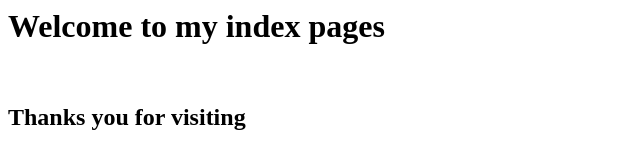
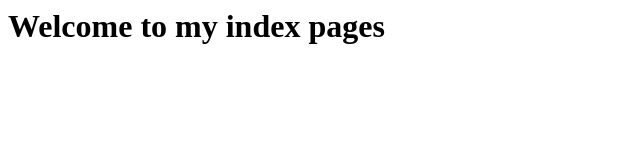
Before and after one commit to Arth2001/octomuski.github.io, a plain HTML site: page index.html in a window 1280 px wide. Shown: the whole page, without its empty margins (0-640 px from the left). Drawn offline with Linux system fonts and the light colour scheme.

Commit message:
Update index.html

```diff
--- a/index.html
+++ b/index.html
@@ -7,6 +7,6 @@
   <body>
     <h1>Welcome to my index pages</h1>
     <br>
-    <h2>Thanks you for visiting</h2>
+
   </body>
 </html>
```
